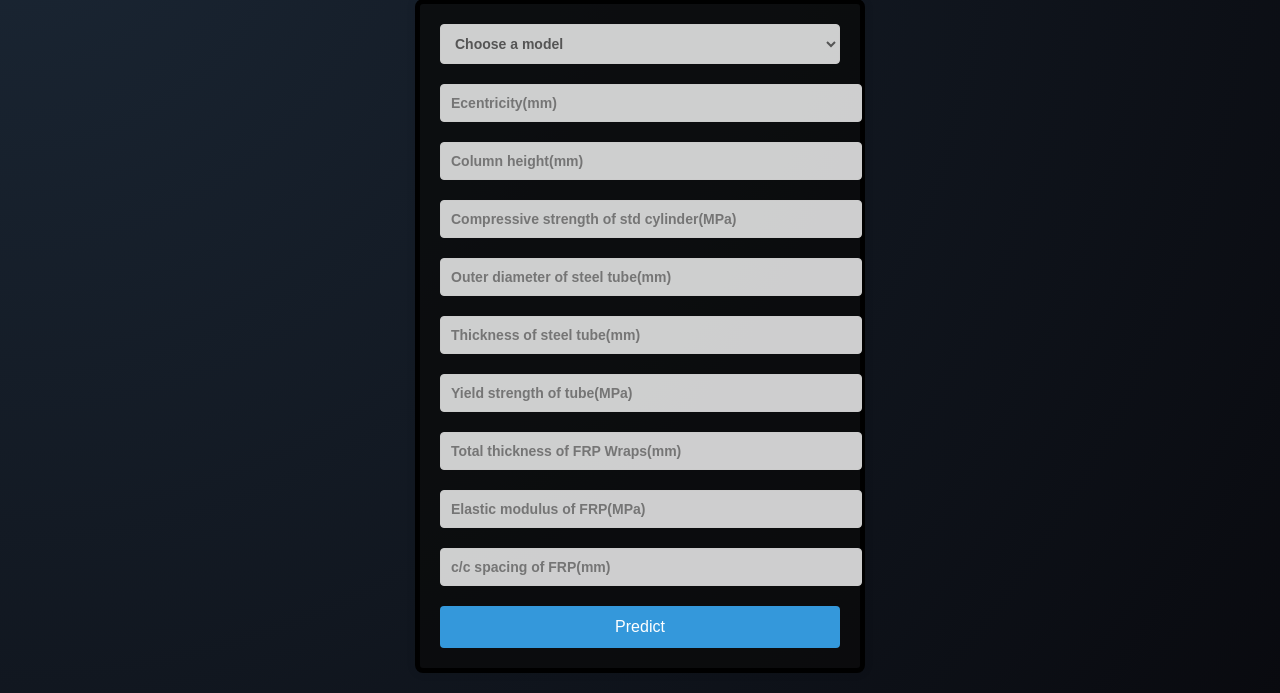
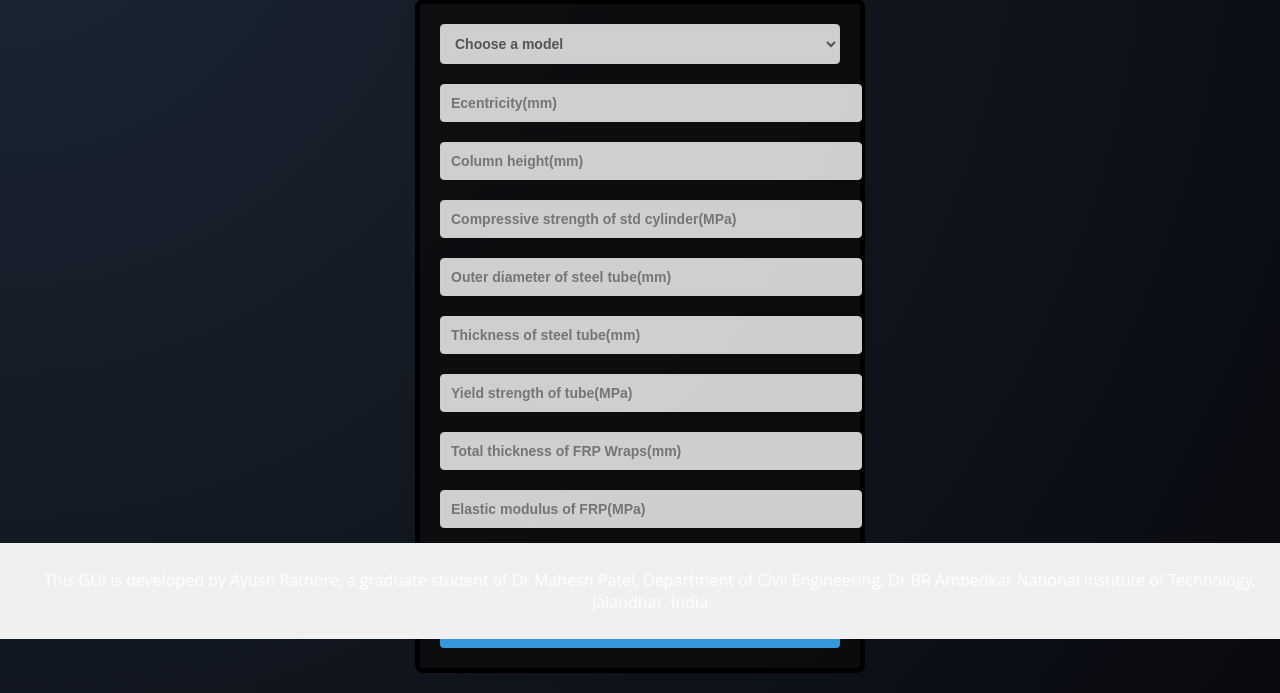
Before and after one commit to ayushrathore111/loadpredictor, a Flask app: template templates/temp.html in a window 1280 px wide. Shown: the part 161-854 px from the top of the page. Run offline with Flask 3, Linux system fonts and the light colour scheme; the template is opened without the code that fills it, so the values that code supplies are empty; parts of the project's set-up code (start-up, migrations or seed data) failed here and were passed over.

Commit message:
Update temp.html

```diff
--- a/templates/temp.html
+++ b/templates/temp.html
@@ -69,7 +69,9 @@
 
  </div>
 </div>
-
+<footer>
+    <p>This GUI is developed by Ayush Rathore, a graduate student of Dr Mahesh Patel, Department of Civil Engineering, Dr BR Ambedkar National institute of Technology, Jalandhar, India</p>
+</footer>
 </body>
 
 </html>
```
